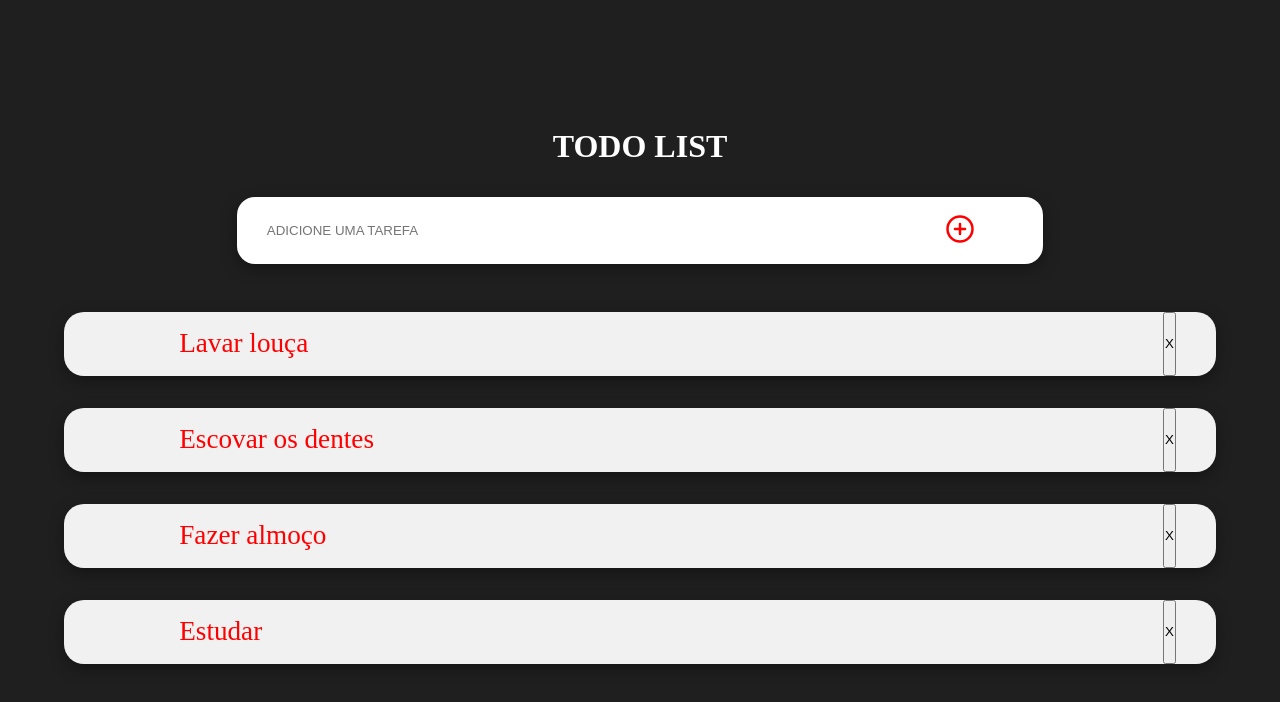
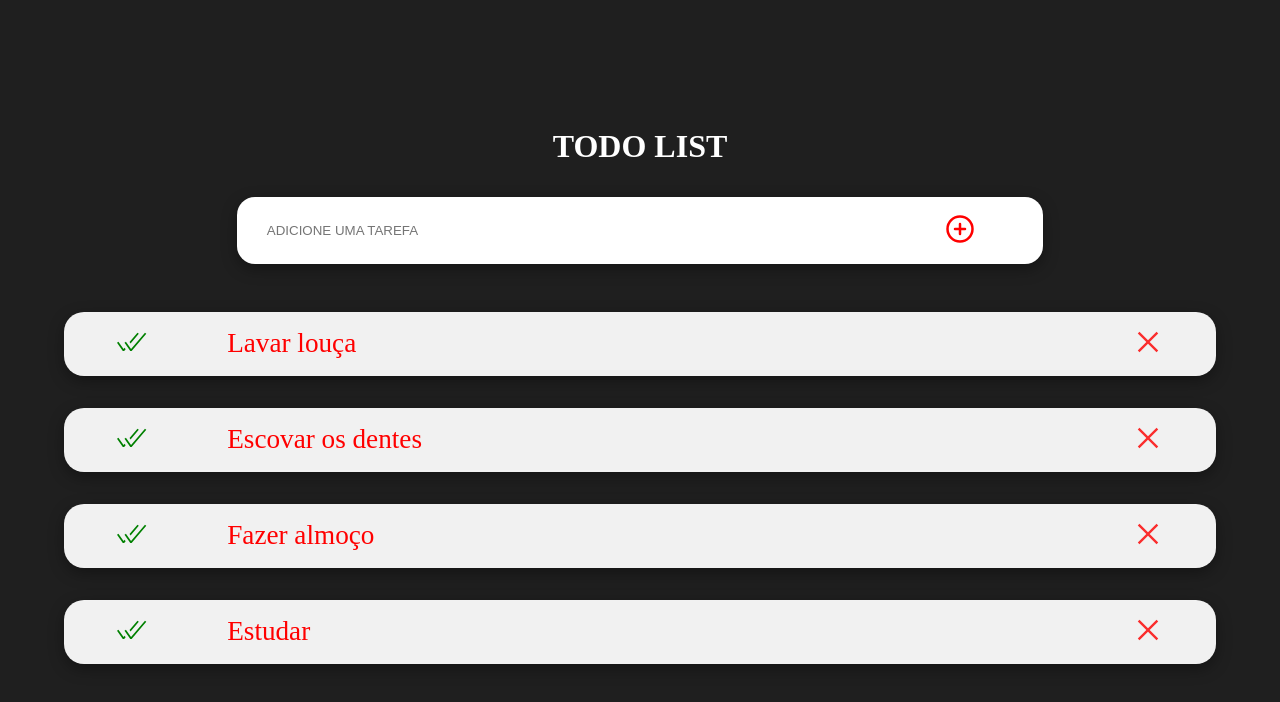
Before and after one commit to Lucky-ta/blitz, a React (Vite) app in the folder app/frontend/todo-list/: page / in a window 1280 px wide. Shown: the top 702 px of the page. Built offline with nearby package versions, Linux system fonts and the light colour scheme.

Commit message:
Finalizando css

```diff
--- a/app/frontend/todo-list/src/components/Todos.tsx
+++ b/app/frontend/todo-list/src/components/Todos.tsx
@@ -1,26 +1,48 @@
 import '../css/todos.css'
+import { VscChromeClose } from "react-icons/vsc";
+import { VscCheckAll } from "react-icons/vsc";
 
 function Todos() {
     return(
         <div className="todos-container">
             <div className='task-container'>
+                <button className='check-btn'>
+                    <VscCheckAll size={30}/>
+                </button>
                 <p>Lavar louça</p>
-                <button className='exclude-btn'>X</button>
+                <button className='exclude-btn'>
+                    <VscChromeClose size={30}/>
+                </button>
             </div>
 
             <div className='task-container'>
+                <button className='check-btn'>
+                    <VscCheckAll size={30}/>
+                </button>
                 <p>Escovar os dentes</p>
-                <button className='exclude-btn'>X</button>
+                <button className='exclude-btn'>
+                    <VscChromeClose size={30}/>
+                </button>
             </div>
 
             <div className='task-container'>
+                <button className='check-btn'>
+                    <VscCheckAll size={30}/>
+                </button>
                 <p>Fazer almoço</p>
-                <button className='exclude-btn'>X</button>
+                <button className='exclude-btn'>
+                    <VscChromeClose size={30}/>
+                </button>
             </div>
 
             <div className='task-container'>
+                <button className='check-btn'>
+                    <VscCheckAll size={30}/>
+                </button>
                 <p>Estudar</p>
-                <button className='exclude-btn'>X</button>
+                <button className='exclude-btn'>
+                    <VscChromeClose size={30}/>
+                </button>
             </div>
         </div>
     )
--- a/app/frontend/todo-list/src/css/todos.css
+++ b/app/frontend/todo-list/src/css/todos.css
@@ -12,20 +12,34 @@
     display: flex;
     background-color: rgb(241, 241, 241);
     width: 100%;
-    justify-content: space-between;
     height: 4em;
     border-radius: 20px;
-    color: rgb(255, 0, 0);
+    box-shadow: rgba(0, 0, 0, 0.35) 0px 5px 15px;
+    justify-content: space-between;
+    align-items: center;
+    flex-wrap: wrap;
     text-align: center;
-    box-shadow: rgba(0, 0, 0, 0.35) 0px 5px 15px;
 }
+
 p {
-    margin-left: 10%;
-    padding-top: 0.6em;
     font-size: 1.7em;
     font-weight: 400;
+    color: rgb(255, 0, 0);
+    position: absolute;
+    margin-left: 6em;
 }
 
 .exclude-btn {
-    margin-right: 3em;
+    padding-right: 4em;
+    background: none;
+    border: none;
+    color: rgb(250, 45, 45);
 }
+
+.check-btn {
+    padding-left: 4em;
+    padding-right: 0%;
+    background: none;
+    border: none;
+    color: rgb(0, 128, 0);
+}
```
